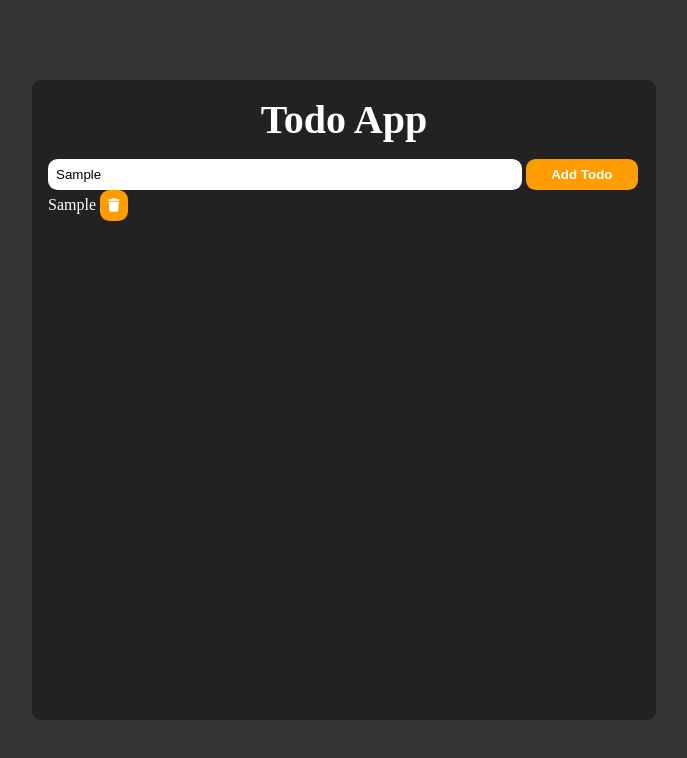
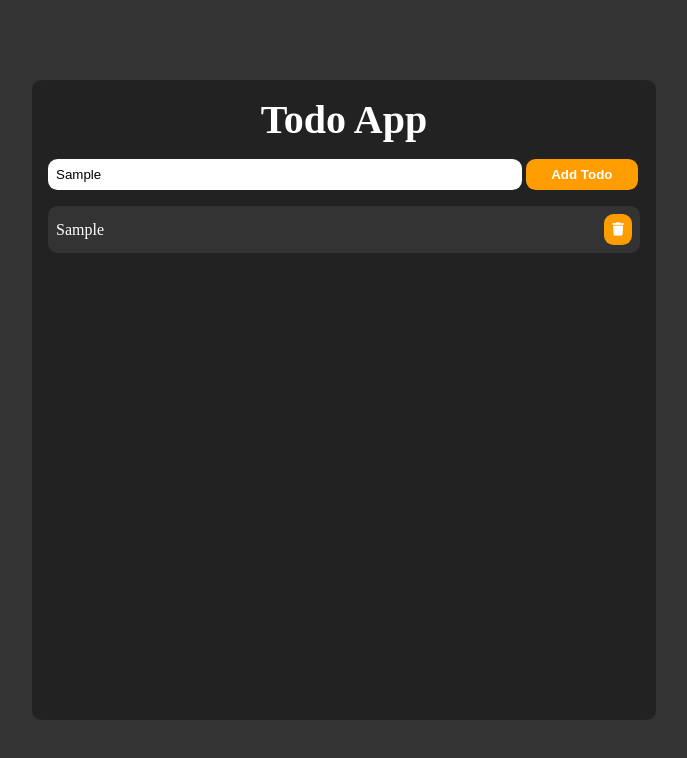
Before and after one commit to farhanacsebd/todo-list-app-html-css-js, a plain HTML site: page index.html in a window 1280 px wide. Both pictures are taken after typing "Sample" into the empty fields and a click on the button "Add Todo". Shown: the whole page, without its empty margins (296-983 px from the left). Drawn offline with Linux system fonts and the light colour scheme.

Commit message:
li added in css

```diff
--- a/main-js/app.js
+++ b/main-js/app.js
@@ -9,6 +9,7 @@
 const createTodo = (todoId,todoValue) =>{
      const todoElement = document.createElement('li');
      todoElement.id = todoId;
+     todoElement.classList.add("li-style");
      todoElement.innerHTML =`
      <span>${todoValue}</span>
      <span><button class="btn" id="deleteButton"> <i class="fa fa-trash"> </i> </button></span>
--- a/style.css
+++ b/style.css
@@ -62,3 +62,19 @@ input{
 #addTodoButton{
     width: 19%;
 }
+
+.li-style {
+    display: flex;
+    justify-content: space-between;
+    align-items: center;
+    background-color: #333;
+    color: white;
+    padding: 0.5rem;
+    border-radius: 0.6rem;
+    margin: 1rem 0;
+    transition: all 0.3s;
+}
+
+.li-style:hover {
+    background-color: #111;
+}
```
